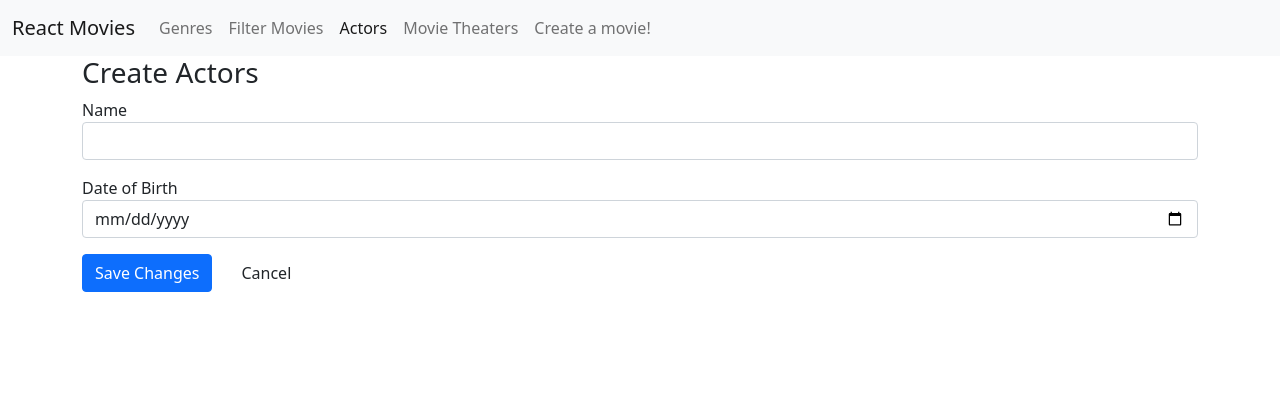
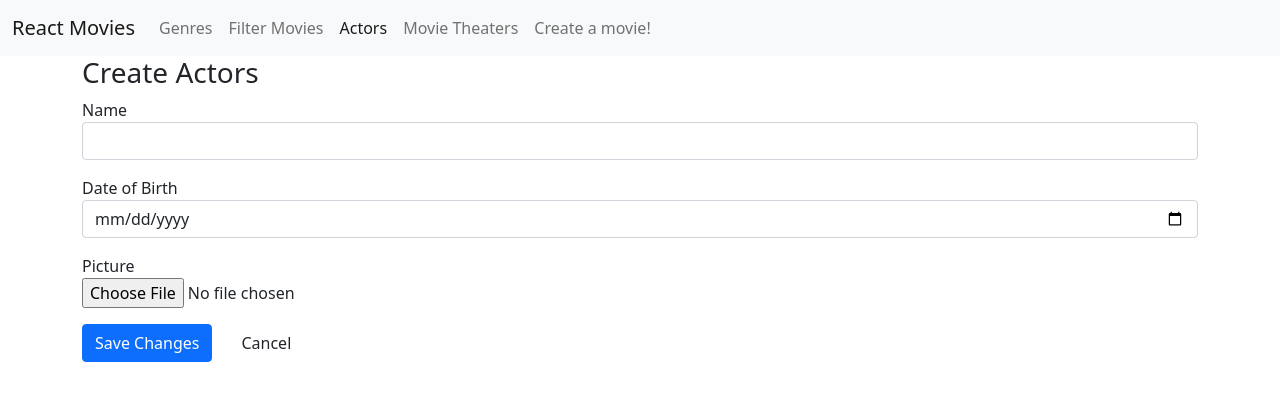
Before and after one commit to mintfudge/MovieProject, a React (Create React App) app in the folder react-movies/: page /actors/create in a window 1280 px wide. Shown: the top 400 px of the page. Built offline with nearby package versions, Linux system fonts and the light colour scheme.

Commit message:
new component

```diff
--- a/react-movies/src/Actors/ActorsForm.tsx
+++ b/react-movies/src/Actors/ActorsForm.tsx
@@ -5,6 +5,7 @@ import Button from "utils/Button";
 import { actorsCreationDTO } from "./actors.model";
 import * as Yup from "yup";
 import DateField from "Forms/DateField";
+import ImageField from "Forms/ImageField";
 
 export function ActorsForm(props: actorsFormProps) {
 return (
@@ -24,6 +25,7 @@ return (
         <Form>
         <TextField displayName="Name" field="name" />
         <DateField displayName="Date of Birth" field="dateOfBirth" />
+        <ImageField displayName="Picture" field="picture" imageUrl={props.model.pictureUrl}/>
 
         <Button disabled={formikProps.isSubmitting} type="submit">
             Save Changes
--- a/react-movies/src/Actors/EditActors.tsx
+++ b/react-movies/src/Actors/EditActors.tsx
@@ -5,8 +5,10 @@ export default function EditActors() {
     <>
       <h3>Edit</h3>
       <ActorsForm model={{name: 'Judy Garland',
-      dateOfBirth: new Date('1922-06-10T00:00:00')}}
-        onSubmit={(values) => console.log(values)}
+      dateOfBirth: new Date('1922-06-10T00:00:00'),
+      pictureUrl: 'https://upload.wikimedia.org/wikipedia/commons/5/5f/JUDYGarland.jpg',
+    }}
+      onSubmit={(values) => console.log(values)}
       />
     </>
   )
--- a/react-movies/src/Actors/actors.model.d.ts
+++ b/react-movies/src/Actors/actors.model.d.ts
@@ -1,4 +1,6 @@
 export interface actorsCreationDTO{
-    name: string
-    dateOfBirth?: Date
+    name: string;
+    dateOfBirth?: Date;
+    picture?: File;
+    pictureUrl?: string;
 }
--- /dev/null
+++ b/react-movies/src/Forms/ImageField.tsx
@@ -0,0 +1,70 @@
+import { error } from "console";
+import { useFormikContext } from "formik";
+import { ChangeEvent, useState } from "react"
+
+export default function ImageField(props: imageFieldProps){
+    const [imageBase64, setImageBase64] = useState('');
+    const [imageUrl, setImageUrl] = useState(props.imageUrl);
+    const {values} = useFormikContext<any>();
+
+
+    const divStyle = {marginTop: '10px'};
+    const imgStyle = {width: '450px'};
+
+    const handleOnChange = (eventsArgs: ChangeEvent<HTMLInputElement>) => {
+        if (eventsArgs.currentTarget.files) {
+            const file = eventsArgs.currentTarget.files[0];
+            if (file) {
+                toBase64(file)
+                    .then((base64Representation : string) => setImageBase64(base64Representation))
+                    .catch(error => console.error(error));
+                values[props.field] = file;
+                setImageUrl('');
+            } else {
+                setImageBase64('');
+            }
+        }
+    }
+
+    const toBase64 = (file: File) => {
+        return new Promise<string>((resolve, reject) => {
+            const reader = new FileReader();
+            reader.readAsDataURL(file);
+            reader.onload = () => resolve(reader.result as string);
+            reader.onerror = (error) => reject(error);
+        })
+    }
+
+    return(
+        <div className="mb-3">
+            <label>{props.displayName}</label>
+
+            <div>
+                <input type="file" accept=".jpg, .jpeg, .png" onChange={handleOnChange}/>
+            </div>
+            {imageBase64 ?
+            <div>
+                <div style={divStyle}>
+                    <img style={imgStyle} src={imageBase64} alt="selected"/>
+                </div>
+            </div>: null}
+
+            {imageUrl ?
+            <div>
+                <div style={divStyle}>
+                    <img style={imgStyle} src={imageUrl} alt="selected"/>
+                </div>
+            </div>: null}
+        </div>
+    )
+}
+
+interface imageFieldProps{
+    displayName: string;
+    imageUrl: string;
+    field: string;
+}
+
+ImageField.defaultProps = {
+    imageUrl: '',
+}
```
Also changed, not shown: 1 other file (tests, documents, lock files or other folders).
